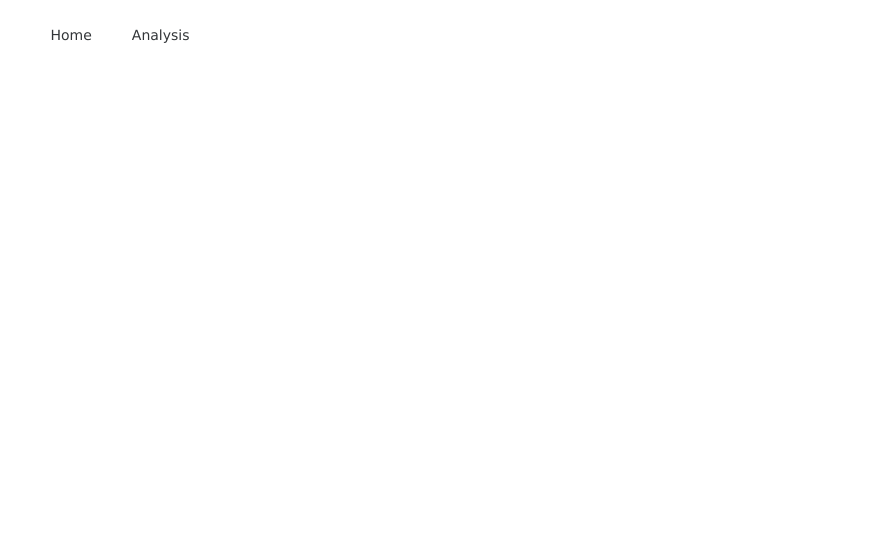
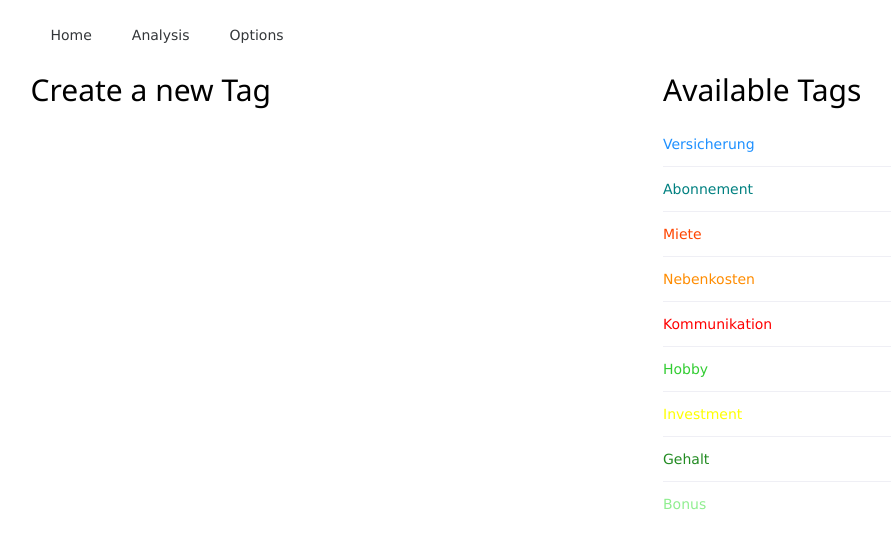
Before and after one commit to njustus/budgeting, a Vue app: page /options in a window 1280 px wide. Before the commit this address had no page. Shown: the top 548 px of the page, without its empty margins (7-898 px from the left). Built offline with nearby package versions, Linux system fonts and the light colour scheme.

Commit message:
create the options view

```diff
--- a/src/App.vue
+++ b/src/App.vue
@@ -1,5 +1,5 @@
 <script setup lang="ts">
-import { RouterLink, RouterView } from 'vue-router'
+import {RouterLink, RouterView} from 'vue-router'
 import {h} from 'vue'
 import type {MenuOption} from "naive-ui";
 
@@ -10,13 +10,16 @@ const menuOptions: MenuOption[] = [
   }, {
     label: () => h(RouterLink, {to: '/analysis', activeClass: 'success'}, () => "Analysis"),
     key: 'analysis'
+  }, {
+    label: () => h(RouterLink, {to: '/options', activeClass: 'success'}, () => "Options"),
+    key: 'options'
   }
 ]
 
 </script>
 
 <template>
-  <n-menu mode="horizontal" :options="menuOptions" />
+  <n-menu mode="horizontal" :options="menuOptions"/>
   <RouterView></RouterView>
 </template>
 
--- /dev/null
+++ b/src/components/tags/tags-list.vue
@@ -0,0 +1,19 @@
+<script setup lang="ts">
+import {useAppStore} from '@/stores/app-state'
+
+const store = useAppStore();
+const tags = store.tags
+</script>
+
+<template>
+<n-list>
+  <n-list-item v-for="tag of tags" v-bind:key="tag.name">
+    <span :style="{color: tag.color}">{{tag.name}}</span>
+  </n-list-item>
+</n-list>
+</template>
+
+
+<style scoped>
+
+</style>
--- a/src/router/index.ts
+++ b/src/router/index.ts
@@ -1,4 +1,4 @@
-import { createRouter, createWebHistory } from 'vue-router'
+import {createRouter, createWebHistory} from 'vue-router'
 
 const router = createRouter({
   history: createWebHistory(import.meta.env.BASE_URL),
@@ -16,6 +16,11 @@ const router = createRouter({
       path: '/analysis',
       name: 'analysis',
       component: () => import('../views/TransactionEvaluationView.vue')
+    },
+    {
+      path: '/options',
+      name: 'options',
+      component: () => import('../views/OptionsVIew.vue')
     }
   ]
 })
--- /dev/null
+++ b/src/views/OptionsVIew.vue
@@ -0,0 +1,19 @@
+<script setup lang="ts">
+import TagsList from "@/components/tags/tags-list.vue";</script>
+
+<template>
+  <n-grid :cols="2" item-responsive responsive="screen" class="default-grid">
+    <n-gi>
+      <h2>Create a new Tag</h2>
+    </n-gi>
+    <n-gi>
+      <h2>Available Tags</h2>
+      <tags-list></tags-list>
+    </n-gi>
+  </n-grid>
+</template>
+
+
+<style scoped>
+
+</style>
```
